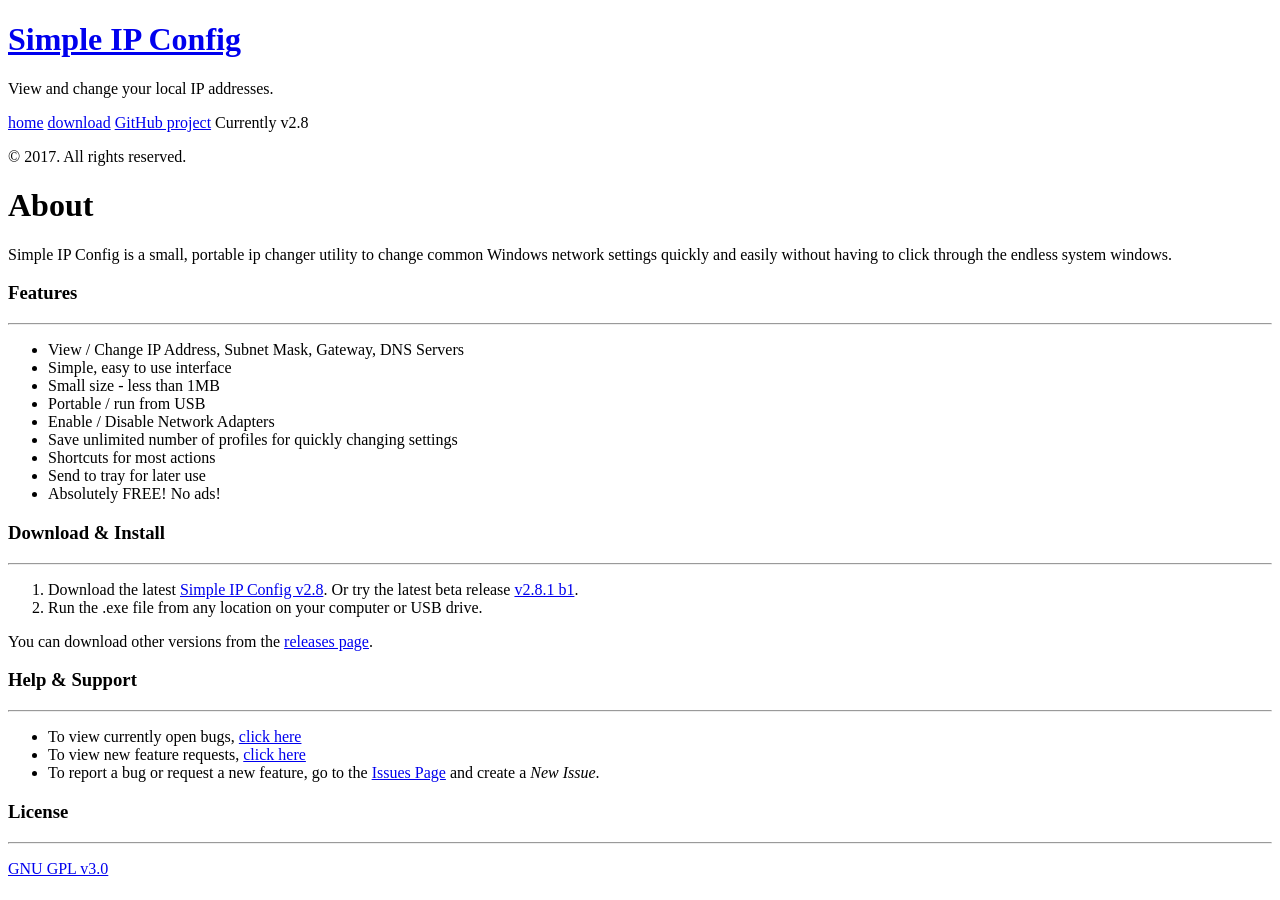
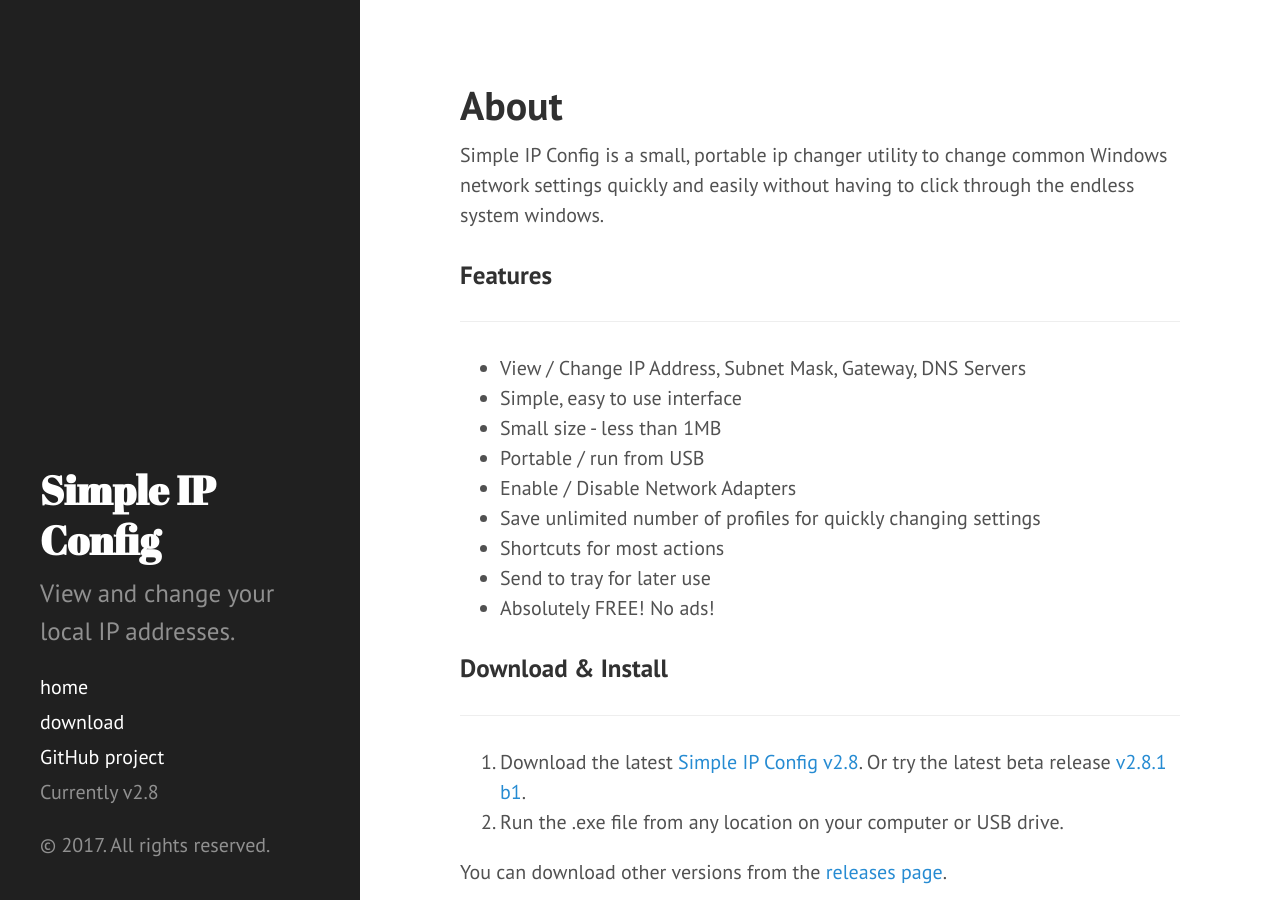
Before and after one commit to KurtisLiggett/Simple-IP-Config, a Jekyll site: the page built from docs/index.md, in a window 1280 px wide and 900 px high. Built offline with Jekyll 4.4.1, drawn with Linux system fonts in a browser that asks for light colours.

Commit message:
update site

```diff
--- a/docs/_config.yml
+++ b/docs/_config.yml
@@ -5,8 +5,8 @@ gems:
 title:            Simple IP Config
 tagline:          'IP addresses'
 description:      'View and change your local IP addresses.'
-url:              https://kurtisliggett.github.io/
-baseurl:          Simple-IP-Config
+url:              https://kurtisliggett.github.io
+baseurl:          https://kurtisliggett.github.io/Simple-IP-Config
 
 author:
   name:           'Kurtis Liggett'
@@ -17,5 +17,6 @@ paginate:         5
 # Custom vars
 version:          2.8
 
+
 github:
   repo:           https://github.com/KurtisLiggett/Simple-IP-Config
--- a/docs/_includes/head.html
+++ b/docs/_includes/head.html
@@ -15,14 +15,14 @@
   </title>
 
   <!-- CSS -->
-  <link rel="stylesheet" href="{{ site.url }}{{ site.url }}/public/css/poole.css">
-  <link rel="stylesheet" href="{{ site.url }}{{ site.url }}/public/css/syntax.css">
-  <link rel="stylesheet" href="{{ site.url }}{{ site.url }}/public/css/hyde.css">
+  <link rel="stylesheet" href="{{ site.url }}/public/css/poole.css">
+  <link rel="stylesheet" href="{{ site.url }}/public/css/syntax.css">
+  <link rel="stylesheet" href="{{ site.url }}/public/css/hyde.css">
   <link rel="stylesheet" href="http://fonts.googleapis.com/css?family=PT+Sans:400,400italic,700|Abril+Fatface">
 
   <!-- Icons -->
-  <link rel="apple-touch-icon-precomposed" sizes="144x144" href="{{ site.url }}{{ site.url }}/public/apple-touch-icon-144-precomposed.png">
-                                 <link rel="shortcut icon" href="{{ site.url }}{{ site.url }}/public/favicon.ico">
+  <link rel="apple-touch-icon-precomposed" sizes="144x144" href="{{ site.url }}/public/apple-touch-icon-144-precomposed.png">
+                                 <link rel="shortcut icon" href="{{ site.url }}public/favicon.ico">
 
   <!-- RSS -->
   <link rel="alternate" type="application/rss+xml" title="RSS" href="/atom.xml">
--- a/docs/_includes/sidebar.html
+++ b/docs/_includes/sidebar.html
@@ -2,7 +2,7 @@
   <div class="container sidebar-sticky">
     <div class="sidebar-about">
       <h1>
-        <a href="{{ site.url }}{{ site.baseurl }}/"></img src="https://avatars2.githubusercontent.com/u/29669372?v=3&u=6ad3a21193bee5da51f54fc3361ec665dbbd47f2&s=128">
+        <a href="{{ site.url }}"></img src="https://avatars2.githubusercontent.com/u/29669372?v=3&u=6ad3a21193bee5da51f54fc3361ec665dbbd47f2&s=128">
           {{ site.title }}
         </a>
       </h1>
@@ -10,8 +10,8 @@
     </div>
 
     <nav class="sidebar-nav">
-      <a class="sidebar-nav-item{% if page.url == site.url %} active{% endif %}" href="{{ site.url }}{{ site.baseurl }}/">home</a>
-      <a class="sidebar-nav-item{% if page.url == site.url %} active{% endif %}" href="{{ site.url }}{{ site.baseurl }}/download">download</a>
+      <a class="sidebar-nav-item{% if page.url == site.url %} active{% endif %}" href="{{ site.url }}">home</a>
+      <a class="sidebar-nav-item{% if page.url == site.url %} active{% endif %}" href="{{ site.url }}/download">download</a>
 
       <a class="sidebar-nav-item" href="{{ site.github.repo }}">GitHub project</a>
       <span class="sidebar-nav-item">Currently v{{ site.version }}</span>
```
